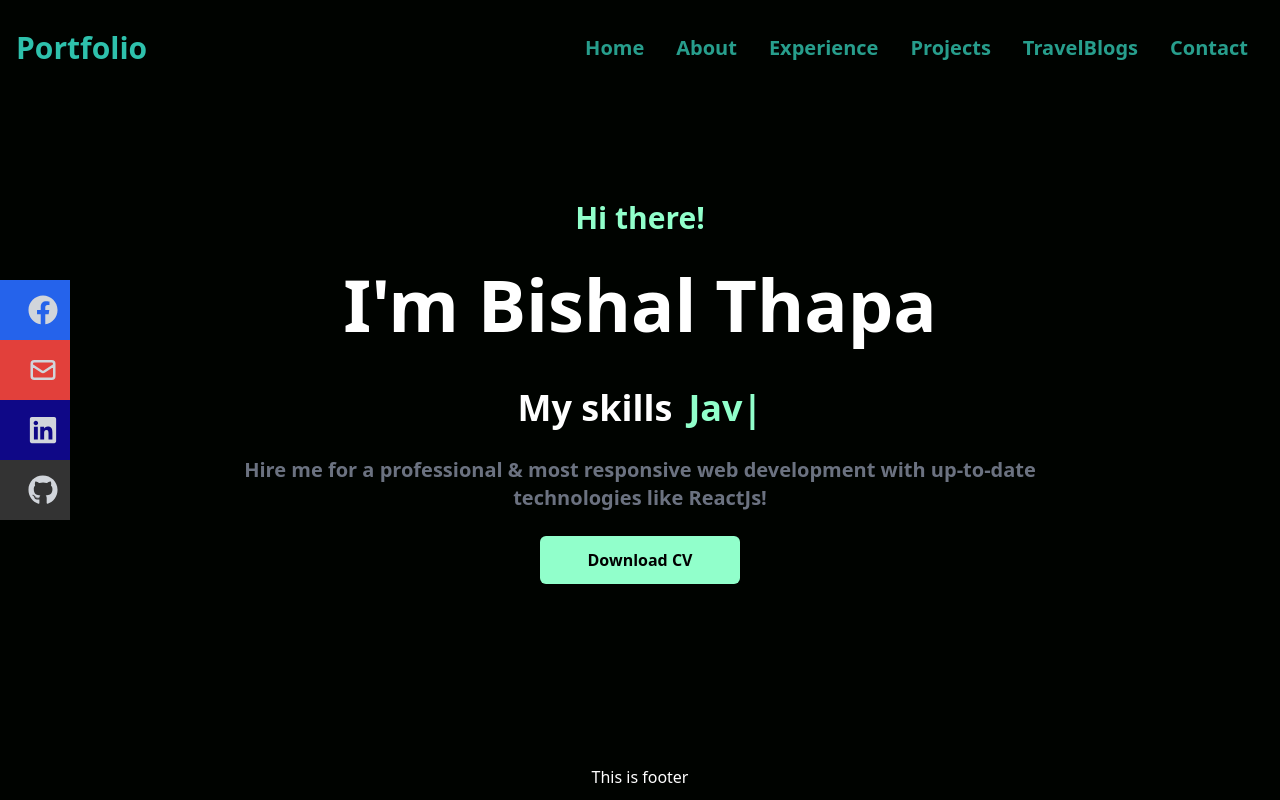
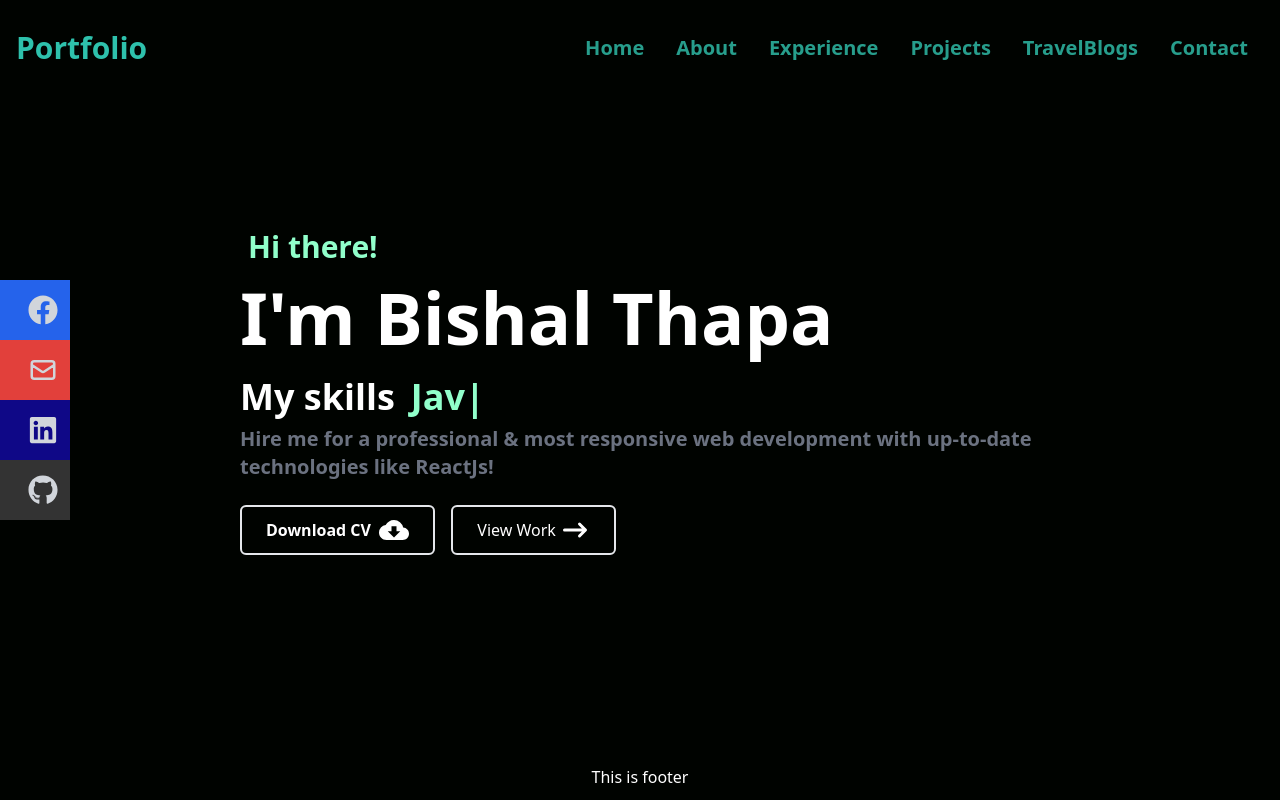
Before and after one commit to Bishal007-eng/portfolio, a React (Create React App) app: page / in a window 1280 px wide. Built offline with nearby package versions, Linux system fonts and the light colour scheme.

Commit message:
Updated with Social media Section

```diff
--- a/src/Components/MiddleSection.js
+++ b/src/Components/MiddleSection.js
@@ -1,5 +1,8 @@
 import React from 'react'
 import ReactTyped from 'react-typed';
+import {HiArrowNarrowRight} from 'react-icons/hi';
+import { MdCloudDownload } from 'react-icons/md'
+
 // import { Typed } from './Typed'
 
 
@@ -7,12 +10,12 @@ export default function MiddleSection() {
   // const text = Typed("React Development" , [200]);
   return (
     <div className='text-white'>
-        <div className='max-w-[800px] mt-[-96px] w-full h-screen mx-auto text-center flex flex-col justify-center'>
+      <div className='max-w-[800px] mt-[-96px] w-full h-screen mx-auto flex flex-col justify-center'>
         <p className='text-[#91ffcb] text-3xl font-bold p-2'>Hi there!</p>
-          <h1 className='md:text-7xl sm:text-6xl text-4xl font-bold md:py-6 '>I'm Bishal Thapa</h1>
+        <h1 className='md:text-7xl sm:text-6xl text-4xl font-bold md:py-2'>I'm Bishal Thapa</h1>
 
-          <div className='flex justify-center items-center mt-2'>
-            <p className=' md:text-4xl sm:text-3xl text-xl font-bold py-4'>My skills </p>
+        <div className='flex items-center mt-2'>
+          <p className=' md:text-4xl sm:text-3xl text-xl font-bold py-2'>My skills </p>
           <ReactTyped
             className='md:text-4xl sm:text-3xl text-xl font-bold md:pl-4 pl-2 text-[#91ffcb]'
             strings={["React Development", "PHP","JavaScript" , "MySQL"]}
@@ -22,10 +25,24 @@ export default function MiddleSection() {
           />
         </div>
         <p
-            className='md:text-xl text-xl font-bold text-gray-500 mt-3'>
+          className='md:text-xl text-xl font-bold text-gray-500'>
           Hire me for a professional & most responsive web development with up-to-date technologies like ReactJs!
         </p>
-          <button className='bg-[#91ffcb] w-[200px] rounded-md font-bold my-6 mx-auto py-3 text-black'>Download CV</button>
+        <div className='flex'>
+          <button
+            className='text-white hover:text-black hover:bg-[#91ffcb] border-2 flex items-center rounded-md font-bold px-6 py-2 my-6 mr-4'>
+              Download CV &nbsp;<MdCloudDownload size={30}
+            />
+          </button>
+
+          <button
+            className='text-white border-2 px-6 py-2 my-6 flex items-center rounded-md hover:bg-[#91ffcb] hover:text-black hover:font-bold'>
+              View Work&nbsp;<HiArrowNarrowRight size={30}
+            />
+          </button>
+
+        </div>
+
       </div>
     </div>
   )
```
Lines whose indentation alone changed are shown as unchanged.
